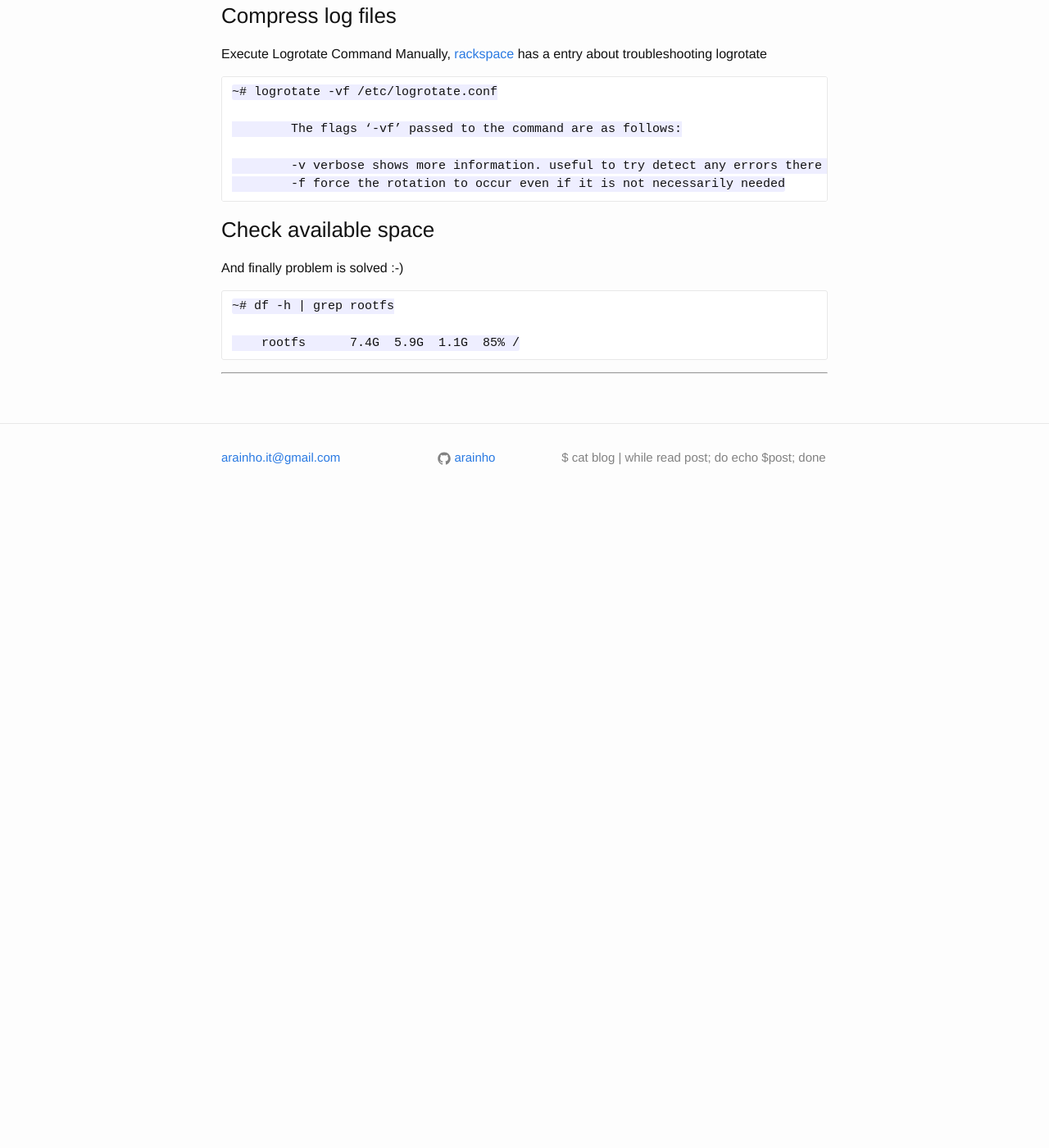
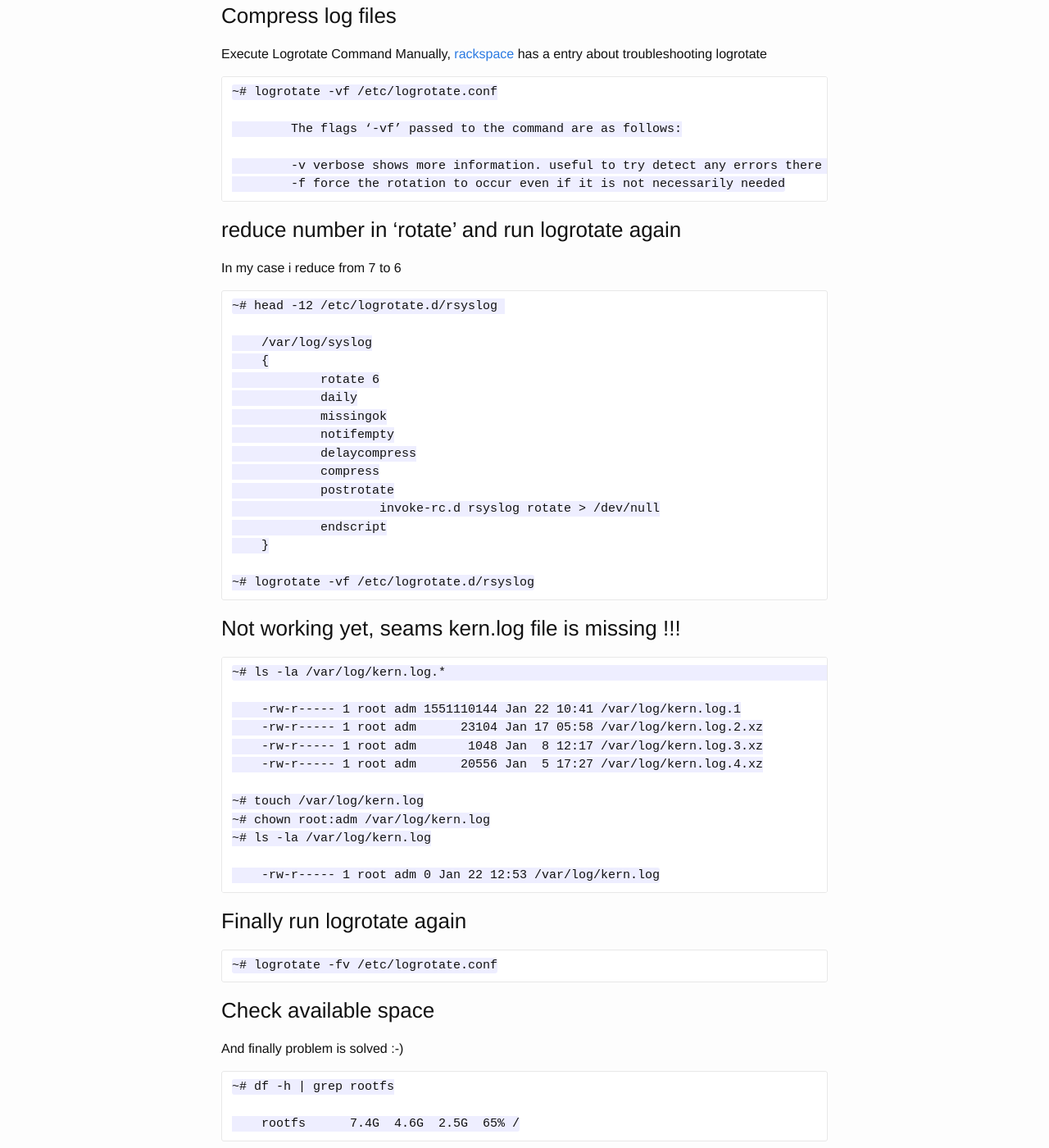
Before and after one commit to arainho/arainho.github.io, a Jekyll site: the page built from _posts/2016-01-22-filesystem-is-full.md, in a window 1280 px wide and 1400 px high, scrolled down 1453 px. Shown: the whole window at 82% size. Built offline with Jekyll 4.4.1, drawn with Linux system fonts in a browser that asks for light colours; before the commit the page ends 2083 px from its top, so only the background shows below that.

Commit message:
solve kern.log missing file

```diff
--- a/_posts/2016-01-22-filesystem-is-full.md
+++ b/_posts/2016-01-22-filesystem-is-full.md
@@ -70,12 +70,52 @@ Execute Logrotate Command Manually, [rackspace] has a entry about troubleshootin
             -v verbose shows more information. useful to try detect any errors there may be with logrotate
             -f force the rotation to occur even if it is not necessarily needed
 
+### reduce number in 'rotate' and run logrotate again
+In my case i reduce from 7 to 6
+
+    ~# head -12 /etc/logrotate.d/rsyslog
+
+        /var/log/syslog
+        {
+                rotate 6
+                daily
+                missingok
+                notifempty
+                delaycompress
+                compress
+                postrotate
+                        invoke-rc.d rsyslog rotate > /dev/null
+                endscript
+        }
+
+    ~# logrotate -vf /etc/logrotate.d/rsyslog
+
+### Not working yet, seams kern.log file is missing !!!
+
+    ~# ls -la /var/log/kern.log.*
+
+        -rw-r----- 1 root adm 1551110144 Jan 22 10:41 /var/log/kern.log.1
+        -rw-r----- 1 root adm      23104 Jan 17 05:58 /var/log/kern.log.2.xz
+        -rw-r----- 1 root adm       1048 Jan  8 12:17 /var/log/kern.log.3.xz
+        -rw-r----- 1 root adm      20556 Jan  5 17:27 /var/log/kern.log.4.xz
+
+    ~# touch /var/log/kern.log
+    ~# chown root:adm /var/log/kern.log
+    ~# ls -la /var/log/kern.log
+
+        -rw-r----- 1 root adm 0 Jan 22 12:53 /var/log/kern.log
+
+### Finally run logrotate again
+
+    ~# logrotate -fv /etc/logrotate.conf
+
+
 ### Check available space
 And finally problem is solved :-)
 
     ~# df -h | grep rootfs
 
-        rootfs      7.4G  5.9G  1.1G  85% /
+        rootfs      7.4G  4.6G  2.5G  65% /
 
 
 
```
